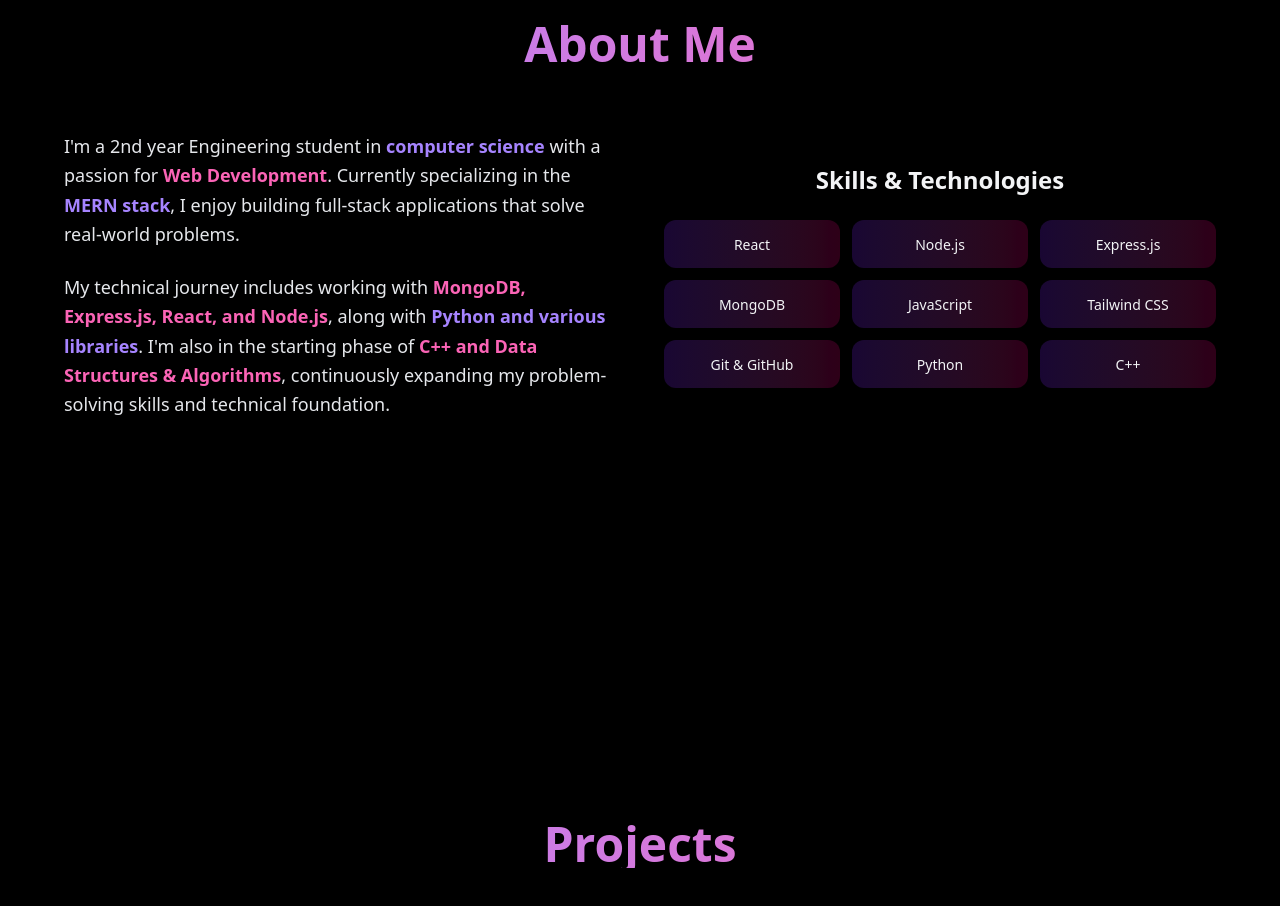
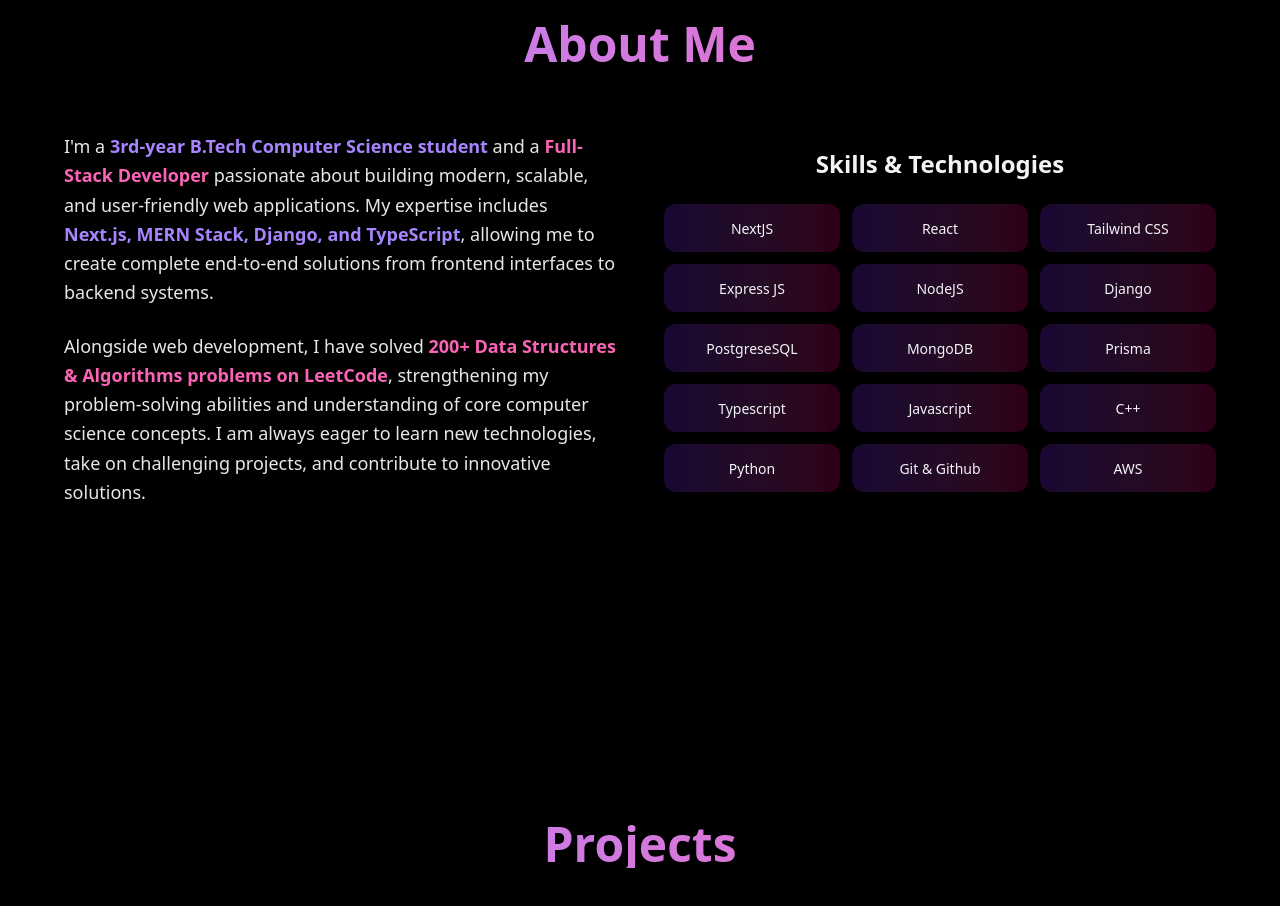
Before and after one commit to prateekydv01/prateek_portfolio, a React (Vite) app: page / in a window 1280 px wide. Shown: the part 860-1766 px from the top of the page. Built offline with nearby package versions, Linux system fonts and the light colour scheme.

Commit message:
modified abbout section

```diff
--- a/src/pages/SpacePortfolio.jsx
+++ b/src/pages/SpacePortfolio.jsx
@@ -219,8 +219,7 @@
   ];
 
   const skills = [
-    "React", "Node.js", "Express.js", "MongoDB",
-    "JavaScript", "Tailwind CSS", "Git & GitHub", "Python", "C++"
+    "NextJS" , "React" ,"Tailwind CSS", "Express JS" , "NodeJS", "Django" ,"PostgreseSQL"," MongoDB", "Prisma" ,"Typescript" ,"Javascript","C++" , "Python" ,"Git & Github", "AWS"
   ];
 
   return (
@@ -453,20 +452,40 @@
     <div className="grid md:grid-cols-2 gap-12 items-center">
       <div className="space-y-6">
         <p className="text-lg text-gray-200 leading-relaxed">
-                  I'm a 2nd year Engineering student in <span className="text-violet-400 font-semibold">computer science</span> with a passion for
-                  <span className="text-pink-400 font-semibold"> Web Development</span>. Currently specializing in the
-                  <span className="text-violet-400 font-semibold"> MERN stack</span>, I enjoy building full-stack applications that solve real-world problems.
+          I'm a{" "}
+          <span className="text-violet-400 font-semibold">
+            3rd-year B.Tech Computer Science student
+          </span>{" "}
+          and a{" "}
+          <span className="text-pink-400 font-semibold">
+            Full-Stack Developer
+          </span>{" "}
+          passionate about building modern, scalable, and user-friendly web
+          applications. My expertise includes{" "}
+          <span className="text-violet-400 font-semibold">
+            Next.js, MERN Stack, Django, and TypeScript
+          </span>
+          , allowing me to create complete end-to-end solutions from frontend
+          interfaces to backend systems.
         </p>
+
         <p className="text-lg text-gray-200 leading-relaxed">
-                  My technical journey includes working with <span className="text-pink-400 font-semibold">MongoDB, Express.js, React, and Node.js</span>, along with
-                  <span className="text-violet-400 font-semibold"> Python and various libraries</span>. I'm also in the starting phase of
-                  <span className="text-pink-400 font-semibold">  C++ and Data Structures & Algorithms</span>,
-                  continuously expanding my problem-solving skills and technical foundation.
+          Alongside web development, I have
+          solved{" "}
+          <span className="text-pink-400 font-semibold">
+            200+ Data Structures & Algorithms problems on LeetCode
+          </span>
+          , strengthening my problem-solving abilities and understanding of
+          core computer science concepts. I am always eager to learn new
+          technologies, take on challenging projects, and contribute to
+          innovative solutions.
         </p>
       </div>
 
       <div>
-                <h3 className="text-2xl font-semibold mb-6 text-center text-gray-100">Skills & Technologies</h3>
+        <h3 className="text-2xl font-semibold mb-6 text-center text-gray-100">
+          Skills & Technologies
+        </h3>
         <div className="grid grid-cols-2 sm:grid-cols-3 gap-3">
           {skills.map((skill, index) => (
             <div
```
Lines whose indentation alone changed are shown as unchanged.
